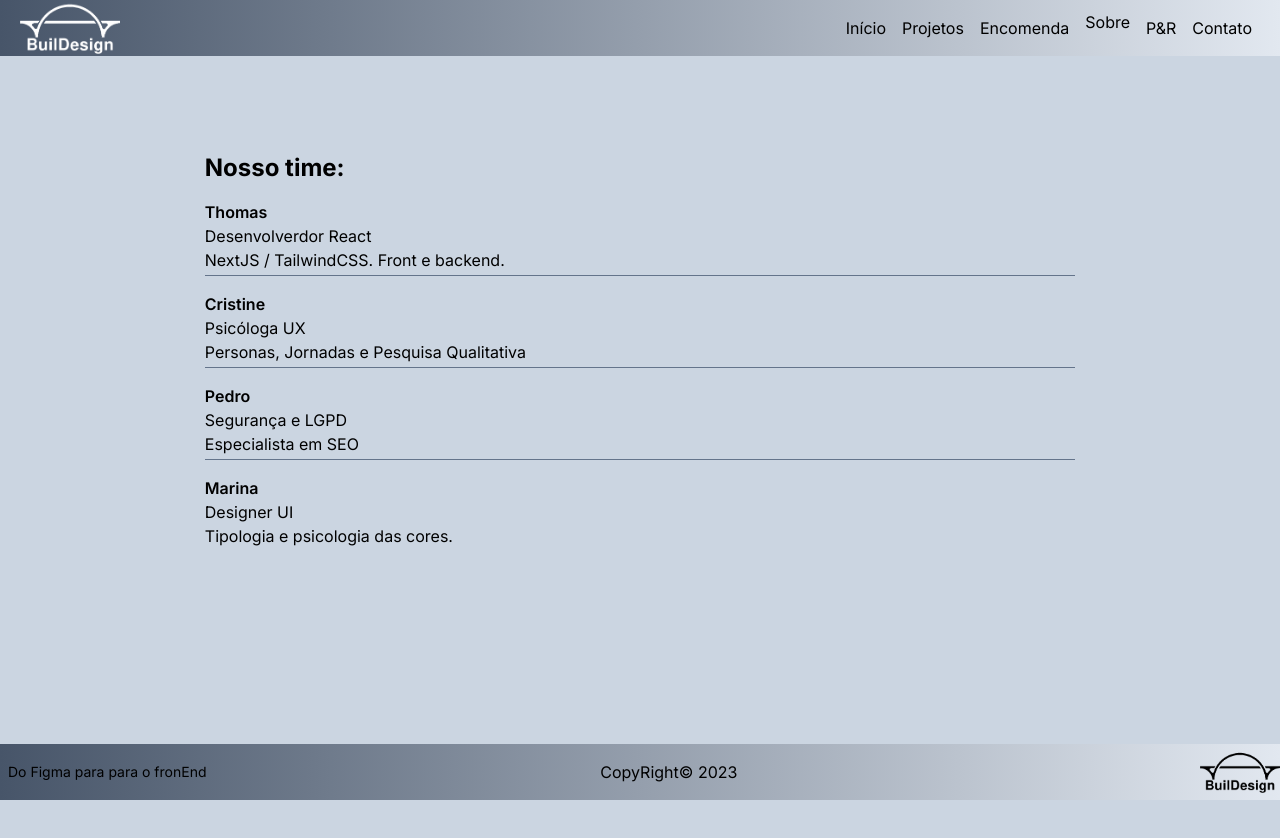
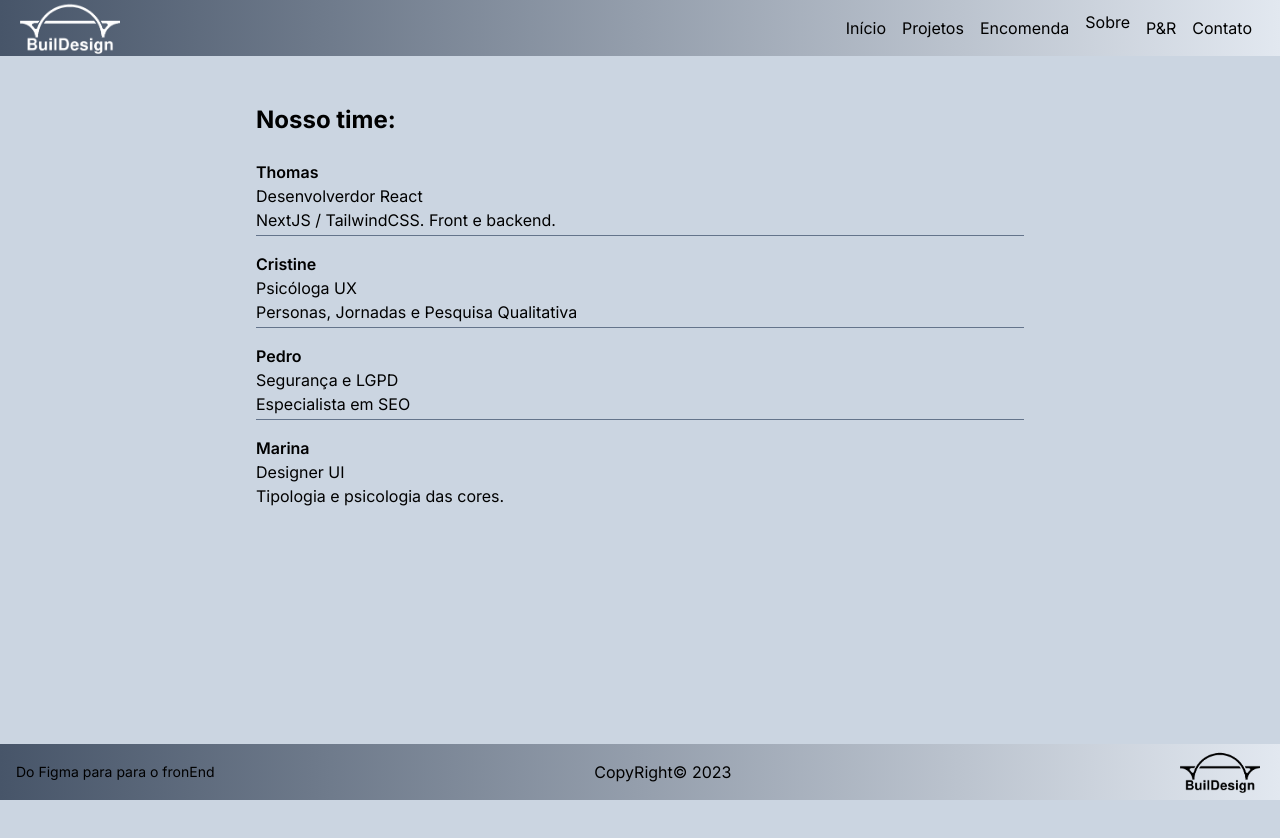
Before and after one commit to ttsoares/buidesign, a Next.js app: page /about in a window 1280 px wide. Shown: the top 838 px of the page. Built offline with nearby package versions, Linux system fonts and the light colour scheme.

Commit message:
CSS fixes 2

```diff
--- a/app/about/page.jsx
+++ b/app/about/page.jsx
@@ -2,9 +2,9 @@ import React from "react";
 
 const Pahe = () => {
   return (
-    <div className="w-full h-screen p-24">
+    <div className="w-3/4 mx-auto h-fit md:h-screen ">
       <section className="w-[80%] h-screen mx-auto">
-        <h1 className="font-bold text-2xl mb-4">Nosso time:</h1>
+        <h1 className="font-bold text-2xl mt-12 mb-6">Nosso time:</h1>
         <h2 className="font-semibold">Thomas</h2>
         <p>Desenvolverdor React</p>
         <p>NextJS / TailwindCSS. Front e backend.</p>
--- a/app/comission/page.jsx
+++ b/app/comission/page.jsx
@@ -245,7 +245,7 @@ const Page = () => {
         </div>
       </div>
       <ContactForm submit={submit} />
-      <div className="mt-10 mx-auto bg-gray-600 px-5 py-2 rounded-xl text-white text-sm flex w-fit">
+      <div className="mt-10 mx-auto bg-gray-600 px-5 py-2 rounded-xl text-white text-sm flex w-fit mb-5 border-2 border-blue-400">
         <p>Ficou com dúvidas? No menu</p>
         <Link className="mx-2 font-bold text-yellow-300" href="/PR">
           &apos;P&R&apos;
--- a/app/projects/page.jsx
+++ b/app/projects/page.jsx
@@ -4,14 +4,14 @@ import Link from "next/link";
 
 const Page = () => {
   return (
-    <div className="w-full h-fit mb-20">
+    <div className="w-full h-fit md:h-screen mb-20">
       <h1 className="w-fit mx-auto text-2xl md:text-5xl">
         Projetos Figma traduzidos para React:
       </h1>
       <p className="text-sm w-fit mx-auto mb-12">
         (Clique na imagem para ver a página)
       </p>
-      <div className="flex flex-col md:flex-row justify-around items-center w-full space-y-10">
+      <div className="flex flex-col md:flex-row justify-around items-center w-full space-y-10 md:space-y-0">
         <div className="flex flex-col justify-center items-center">
           <h2 className="w-fit mx-auto text-xl  ml-7 mb-10">
             Cálculo do Índice de Massa Corporal
--- a/components/Footer.jsx
+++ b/components/Footer.jsx
@@ -8,13 +8,13 @@ const Footer = () => {
       <div className="max-w-7xl h-14 flex flex-col md:flex-row items-center justify-between mx-auto">
         <Link
           href="/figma"
-          className="text-sm p-2  text-black hover:animate-bounce hover:cursor-pointer"
+          className="text-sm ml-2 p-2  text-black hover:animate-bounce hover:cursor-pointer"
         >
           Do Figma para para o fronEnd
         </Link>
-        <p className="-ml-[6%]">CopyRight&copy; 2023</p>
+        <p className="md:-ml-[6%]">CopyRight&copy; 2023</p>
         <Image
-          className="hidden md:block"
+          className="hidden md:block mr-5"
           src="/images/logo.png"
           alt="Logo"
           width={80}
--- a/components/Nav.jsx
+++ b/components/Nav.jsx
@@ -48,7 +48,10 @@ const Nav = () => {
       {/* SM */}
       <div className="w-full h-12 p-2 md:hidden">
         <div className="flex justify-between">
-          <div onClick={() => setShowMenu(true)}>
+          <div
+            className="hover:cursor-pointer"
+            onClick={() => setShowMenu(true)}
+          >
             <svg
               xmlns="http://www.w3.org/2000/svg"
               fill="none"
```
